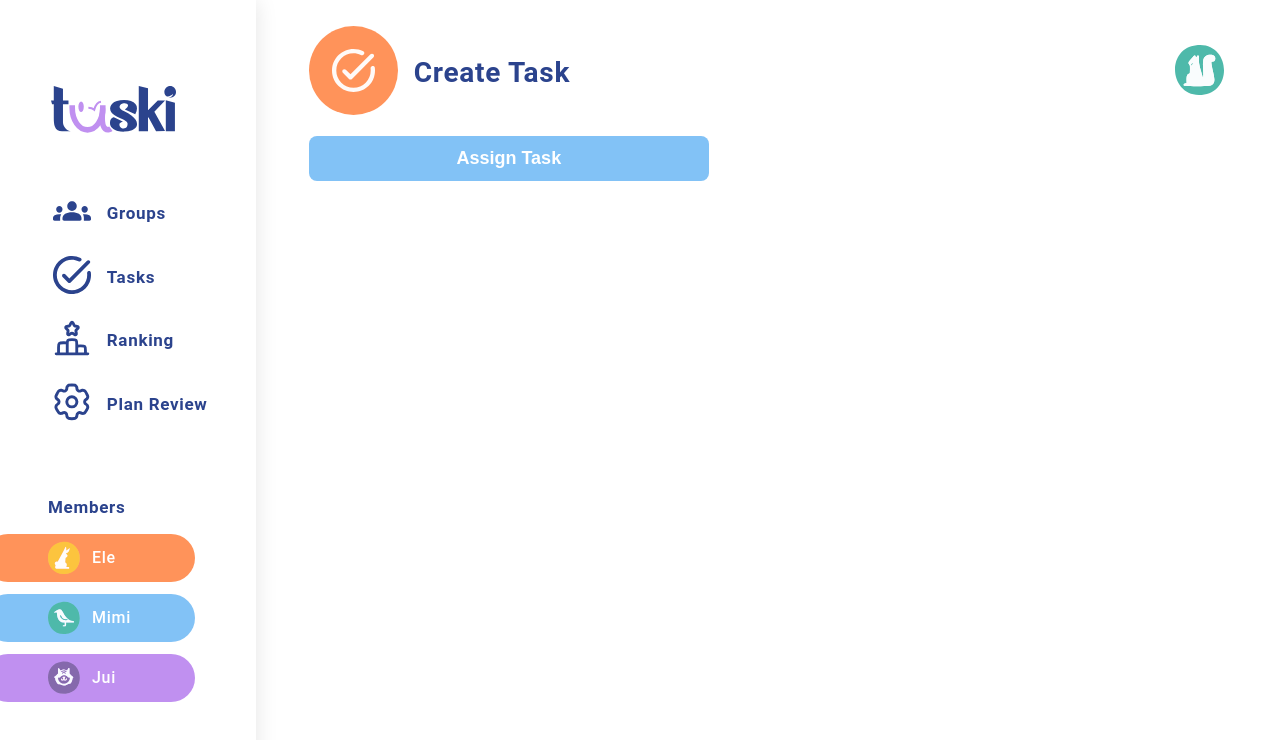
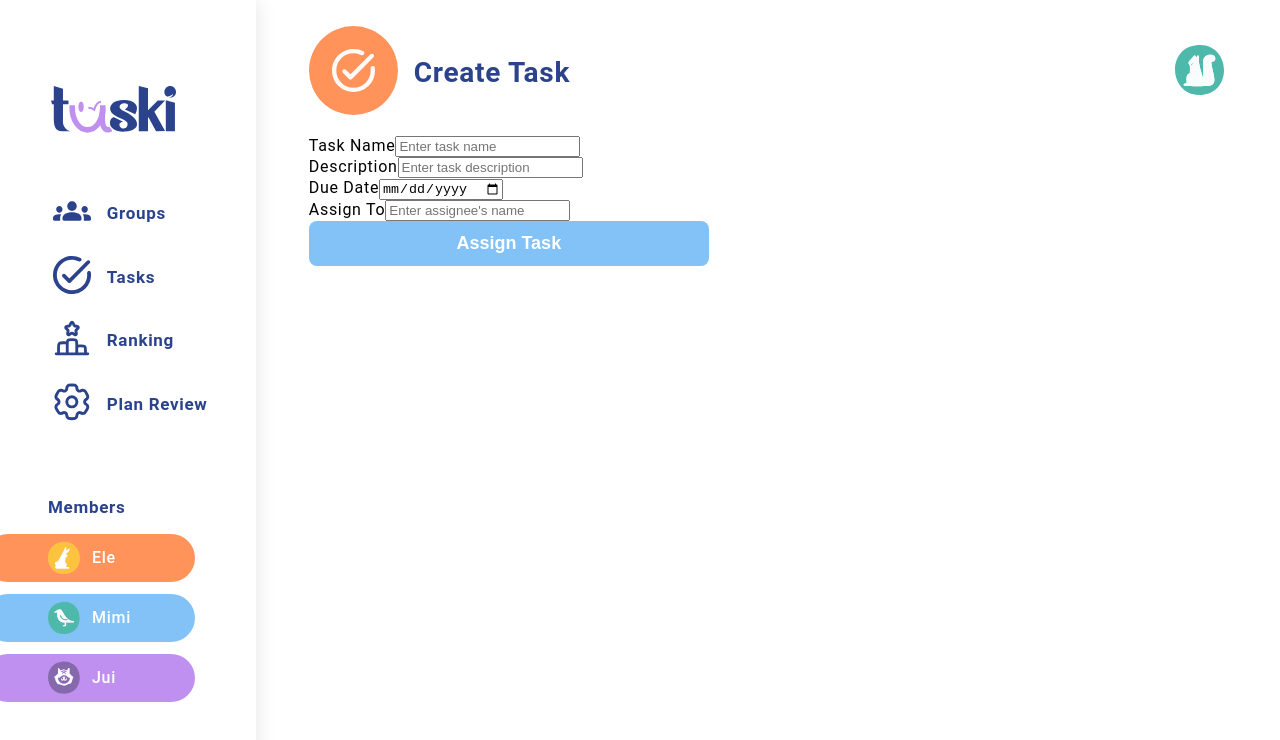
Before and after one commit to NikSala10/TaskiProject, a React (Vite) app: page /create-task in a window 1280 px wide. Shown: the top 740 px of the page. Built offline with nearby package versions, Linux system fonts and the light colour scheme.

Commit message:
feat(types): add typings for Input component

```diff
--- a/src/pages/CreateTask/CreateTask.tsx
+++ b/src/pages/CreateTask/CreateTask.tsx
@@ -1,4 +1,5 @@
 import Button from "../../components/Button/Button";
+import InputTask from "../../components/InputTask/InputTask";
 import { useSetPageInfo } from "../../hook/UseSetPage";
 
 const CreateTask = () => {
@@ -13,7 +14,10 @@ const CreateTask = () => {
   return (
     <div className="create-task-page">
       <form>
-
+        <InputTask label="Task Name" placeholder="Enter task name" type="text" />
+        <InputTask label="Description" placeholder="Enter task description" type="text" />
+        <InputTask label="Due Date" placeholder="Select due date" type="date" />
+        <InputTask label="Assign To" placeholder="Enter assignee's name" type="text" />
         <Button text="Assign Task" type="submit" color="#82C2F6" width="400px" />
         </form>
     </div>
```
Also changed, not shown: src/types/InputTask.tsx (+8 -2 lines).
